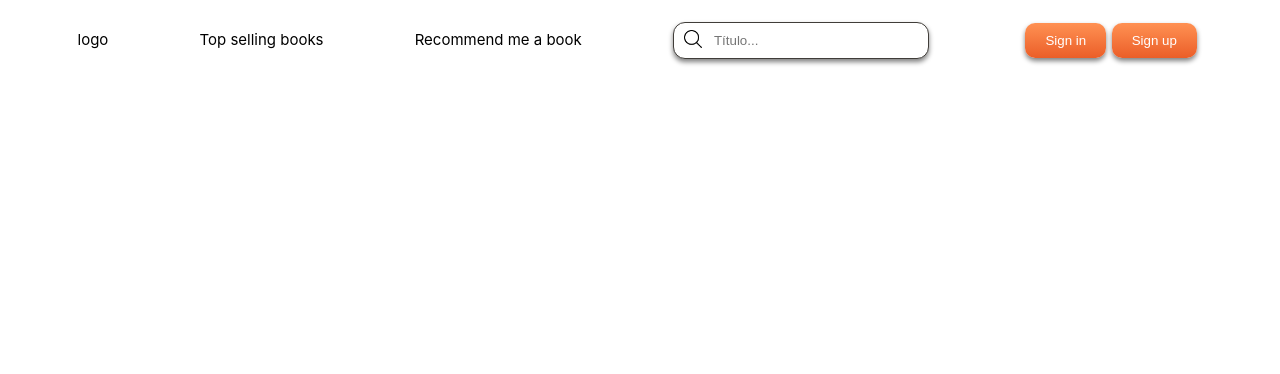
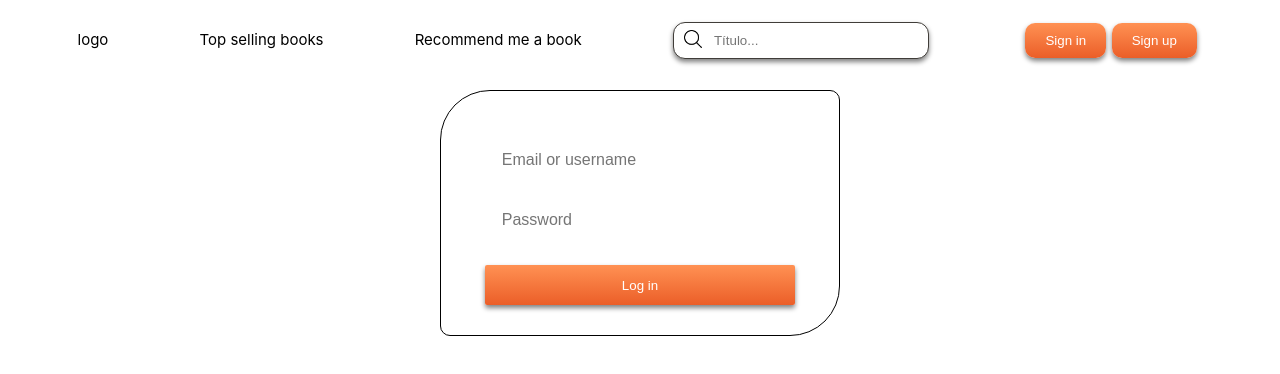
Before and after one commit to mgg709/BookWise, a Vue app in the folder frontend/bookwise-front/: page /login in a window 1280 px wide. Shown: the top 374 px of the page. Built offline with nearby package versions, Linux system fonts and the light colour scheme.

Commit message:
Footer + LoginView

```diff
--- /dev/null
+++ b/frontend/bookwise-front/src/components/Footer.vue
@@ -0,0 +1,26 @@
+<script setup></script>
+
+<template>
+    <footer>
+        <address>
+            <p>You can contact us via the following e-mail addresses:</p>
+            <ul>
+                <li><a href="mailto:luismag@empathy.co">luismag@empathy.co</a></li>
+                <li><a href="mailto:matiasgg@empathy.co">matiasgg@empathy.co</a></li>
+                <li><a href="mailto:manuelaf@empathy.co">manuelaf@empathy.co</a></li>
+            </ul>
+        </address>
+        <p>Copyright © 2023 BookWise. Todos los derechos reservados</p>
+    </footer>
+</template>
+
+<style scoped>
+footer{
+    background: var(--color-black-light);
+    color: white;
+}
+
+li{
+    list-style: none;
+}
+</style>
--- a/frontend/bookwise-front/src/components/NavigationBar.vue
+++ b/frontend/bookwise-front/src/components/NavigationBar.vue
@@ -84,6 +84,4 @@
     align-items: center;
     width: 15%;
 }
-
-
 </style>
--- a/frontend/bookwise-front/src/router/index.js
+++ b/frontend/bookwise-front/src/router/index.js
@@ -21,6 +21,11 @@ const router = createRouter({
       path: "/selling",
       name: "selling",
       component: () => import('../views/SellingView.vue')
+    },
+    {
+      path: "/login",
+      name: "login",
+      component: () => import('../views/LoginView.vue')
     }
   ]
 })
--- a/frontend/bookwise-front/src/views/HomeView.vue
+++ b/frontend/bookwise-front/src/views/HomeView.vue
@@ -1,5 +1,6 @@
 <script setup>
 import BookCard from '../components/BookCard.vue'
+import Footer from '../components/Footer.vue'
 </script>
 
 <template>
@@ -19,8 +20,8 @@ import BookCard from '../components/BookCard.vue'
     <BookCard></BookCard>
     <BookCard></BookCard>
   </div>
-
 </div>
+<Footer class="footer"></Footer>
 </template>
 
 <style>
@@ -94,4 +95,9 @@ import BookCard from '../components/BookCard.vue'
   align-items: center;
   justify-content: space-evenly;
 }
+
+.footer{
+  width: 100%;
+  text-align: center;
+}
 </style>
--- /dev/null
+++ b/frontend/bookwise-front/src/views/LoginView.vue
@@ -0,0 +1,83 @@
+<script setup></script>
+
+<template>
+    <div class="form-body">
+        <p>Welcome</p>
+        <form class="login-form">
+            <input class="input" type="text" placeholder="Email or username">
+            <input class="input" type="password" placeholder="Password">
+            <button>Log in</button>
+        </form>
+    </div>
+</template>
+
+<style>
+*{
+    padding: 0;
+    margin: 0;
+    box-sizing: border-box;
+}
+
+template{
+    display: flex;
+    align-items: center;
+    justify-content: center;
+    height: 100vh;
+    background-color: var(--color-black-light);
+}
+
+.form-body{
+    width: 400px;
+    min-width: 300px;
+    border-radius: 10px;
+    border-top-left-radius: 50px;
+    border-bottom-right-radius: 50px;
+    border: solid 1px;
+    margin:10px;
+}
+
+p{
+    text-align: center;
+    font-weight: 600;
+    color: white;
+    margin-bottom: 25px;
+}
+
+.input{
+    display: block;
+    margin: auto;
+    height: 40px;
+    width: 75%;
+    padding-left: 10px;
+    color:white;
+    border: 1px solid white;
+    border-radius: 2px;
+    background-color: transparent;
+    border-top-left-radius: 10px;
+    border-bottom-right-radius: 10px;
+    font-size: 1rem;
+    outline: none;
+}
+
+.input[type="password"]{
+    margin-top: 20px;
+}
+
+.input:hover{
+    transition: .5s;
+    border:1px solid;
+}
+
+form button{
+    display: block;
+    margin: auto;
+    margin-top: 25px;
+    margin-bottom: 30px;
+    height: 40px;
+    width: 78%;
+    border-radius: 2px;
+    cursor: pointer;
+    outline: none;
+    transition: all .5s ease;
+}
+</style>
--- a/frontend/bookwise-front/src/views/SellingView.vue
+++ b/frontend/bookwise-front/src/views/SellingView.vue
@@ -1,5 +1,6 @@
 <script setup>
 import BookCard from '../components/BookCard.vue'
+import Footer from '../components/Footer.vue'
 </script>
 
 <template>
@@ -33,6 +34,7 @@ import BookCard from '../components/BookCard.vue'
       <BookCard class="book"></BookCard>
     </div>
   </div>
+  <Footer></Footer>
 </template>
 
   <style>
@@ -77,4 +79,9 @@ import BookCard from '../components/BookCard.vue'
   padding: 15px 30px;
 }
 
+Footer{
+  width: 100%;
+  text-align: center;
+}
+
   </style>
```
